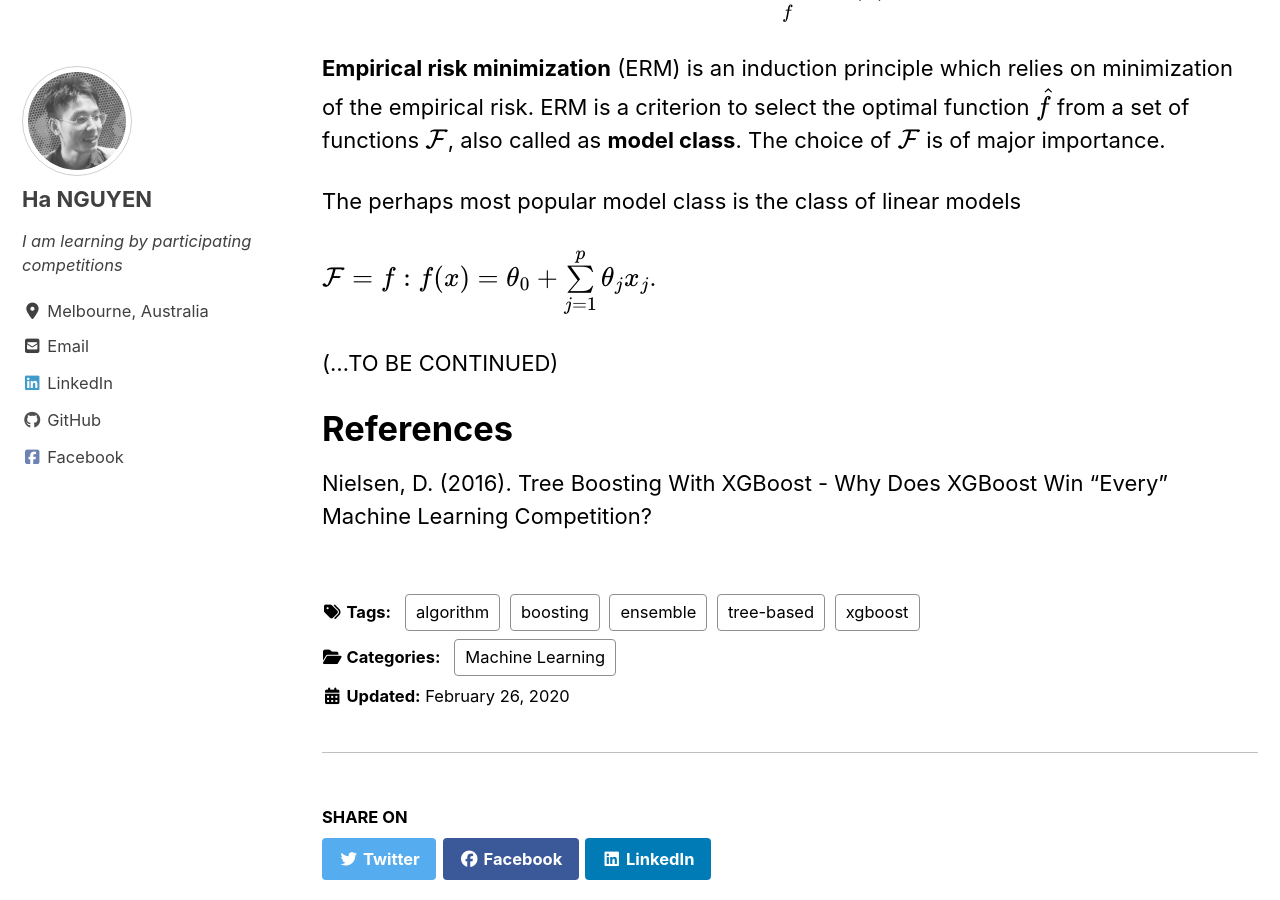
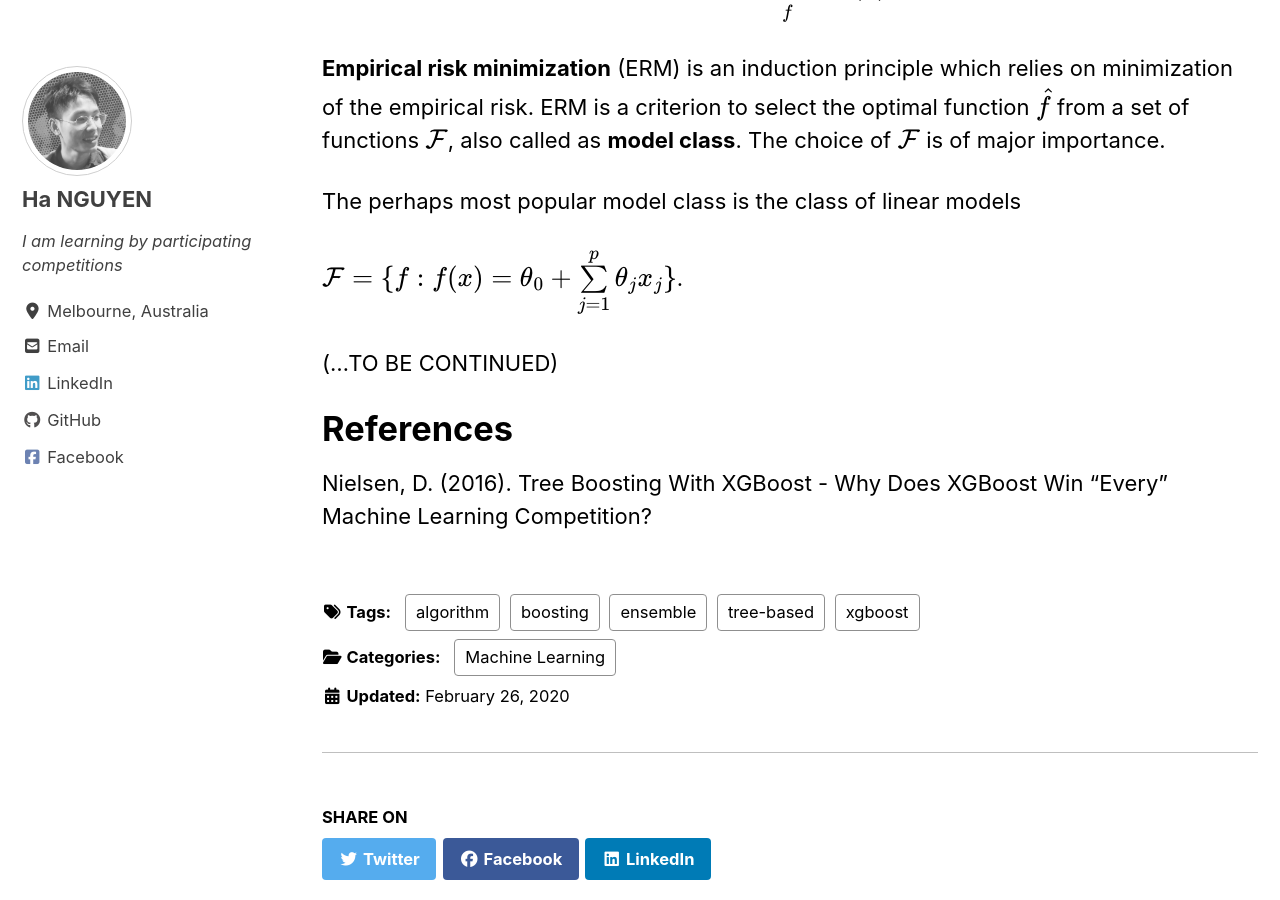
Before and after one commit to datasciblog/datasciblog.github.io, a Jekyll site: the page built from _posts/2020-02-26-tree-boosting-03.md, in a window 1280 px wide and 900 px high, scrolled down 2136 px. Built offline with Jekyll 4.4.1, drawn with Linux system fonts in a browser that asks for light colours; cached includes are drawn as plain includes; nearby versions of some CDN libraries; formulas are drawn with MathJax 3.

```diff
--- a/_posts/2020-02-26-tree-boosting-03.md
+++ b/_posts/2020-02-26-tree-boosting-03.md
@@ -64,7 +64,7 @@ $$\hat{f} = \underset{f}{\arg\min} \hat{R}(f)$$
 
 The perhaps most popular model class is the class of linear models
 
-$$\mathcal{F} = {f : f(x) = \theta_0 + \sum\limits_{j=1}^p \theta_j x_j}$$.
+$$ \mathcal{F} = \{ f : f(x) = \theta_0 + \sum\limits_{j=1}^p \theta_j x_j \} $$.
 
 
 (...TO BE CONTINUED)
```
